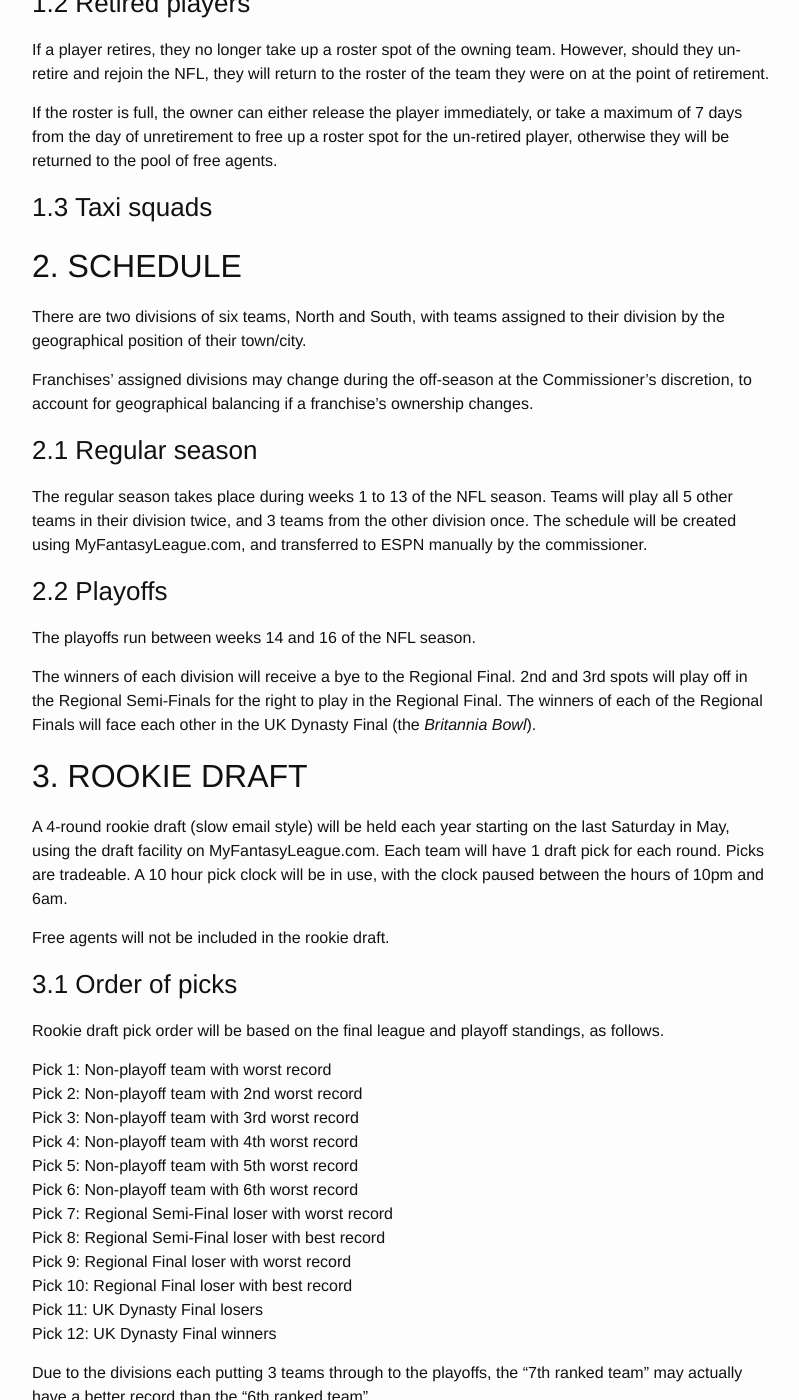
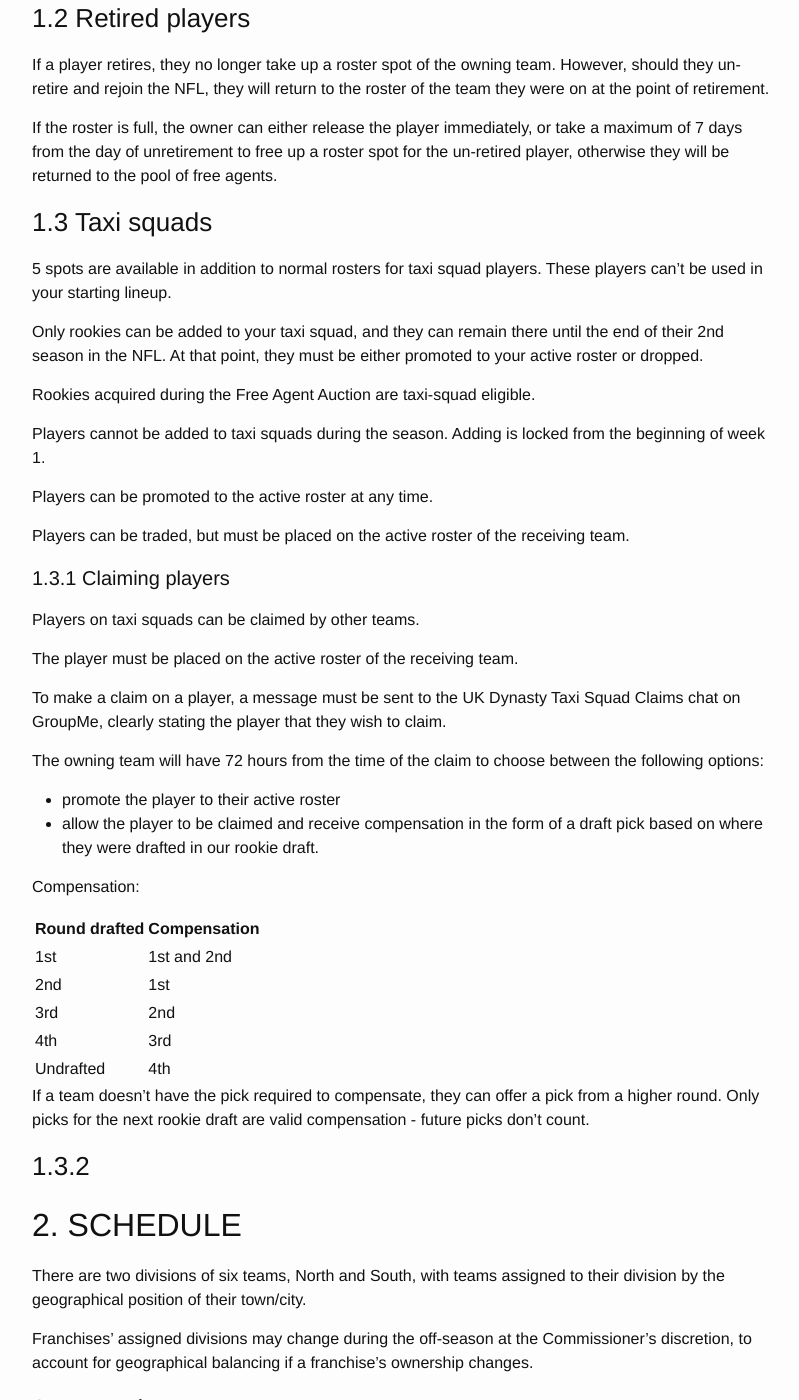
Before and after one commit to UKDynasty/ukdynasty.github.io, a Jekyll site: the page built from bylaws/index.md, in a window 1280 px wide and 1400 px high, scrolled down 1288 px. Shown: the whole window, without its empty margins (238-1037 px from the left). Built offline with Jekyll 4.4.1, drawn with Linux system fonts in a browser that asks for light colours; some of the changed text lies outside the part shown.

Commit message:
1st draft of taxi squad bylaws

```diff
--- a/bylaws/index.md
+++ b/bylaws/index.md
@@ -11,7 +11,6 @@ All bylaws are an **explanation** or **extension** of the rules set on ESPN/MyFa
 
 - [1. Team setup](#1-team-setup)
     - [1.1 Roster size](#11-roster-size)
-        - [1.1.1 Increase in roster size from 2017](#111-increase-in-roster-size-from-2017)
     - [1.2 Retired players](#12-retired-players)
     - [1.3 Taxi squads](#13-taxi-squads)
 - [2. Schedule](#2-schedule)
@@ -31,7 +30,9 @@ All bylaws are an **explanation** or **extension** of the rules set on ESPN/MyFa
 
 ### 1.1 Roster size
 
-Rosters are a maximum of 25 players, with 9 starters. Starting lineups consist of 1 QB, 2 RBs, 3 WRs, 1 TE, and 2 RB/WR/TE flex spots.
+Rosters are a maximum of 25 players + 5 taxi squad players, with 9 starters. Starting lineups consist of 1 QB, 2 RBs, 3 WRs, 1 TE, and 2 RB/WR/TE flex spots.
+
+During the season, 3 IR spots are available.
 
 During the off-season, the roster limit will increase to 30. Teams must get their roster down to the in-season limit of 25 by the Sunday before week 1 at 6pm. If a franchise is over this limit when the deadline passes, players will be forcefully dropped to comply, in last-in-first-out order.
 
@@ -44,6 +45,45 @@ If a player retires, they no longer take up a roster spot of the owning team. Ho
 If the roster is full, the owner can either release the player immediately, or take a maximum of 7 days from the day of unretirement to free up a roster spot for the un-retired player, otherwise they will be returned to the pool of free agents.
 
 ### 1.3 Taxi squads
+
+5 spots are available in addition to normal rosters for taxi squad players. These players can’t be used in your starting lineup.
+
+Only rookies can be added to your taxi squad, and they can remain there until the end of their 2nd season in the NFL. At that point, they must be either promoted to your active roster or dropped.
+
+Rookies acquired during the Free Agent Auction are taxi-squad eligible.
+
+Players cannot be added to taxi squads during the season. Adding is locked from the beginning of week 1.
+
+Players can be promoted to the active roster at any time.
+
+Players can be traded, but must be placed on the active roster of the receiving team.
+
+#### 1.3.1 Claiming players
+
+Players on taxi squads can be claimed by other teams.
+
+The player must be placed on the active roster of the receiving team.
+
+To make a claim on a player, a message must be sent to the UK Dynasty Taxi Squad Claims chat on GroupMe, clearly stating the player that they wish to claim.
+
+The owning team will have 72 hours from the time of the claim to choose between the following options:
+
+- promote the player to their active roster
+- allow the player to be claimed and receive compensation in the form of a draft pick based on where they were drafted in our rookie draft.
+
+Compensation:
+
+| Round drafted | Compensation |
+|-------|--------|
+| 1st | 1st and 2nd |
+| 2nd | 1st |
+| 3rd | 2nd |
+| 4th | 3rd |
+| Undrafted | 4th |
+
+If a team doesn't have the pick required to compensate, they can offer a pick from a higher round. Only picks for the next rookie draft are valid compensation - future picks don't count.
+
+### 1.3.2
 
 ## 2. SCHEDULE
 
```
